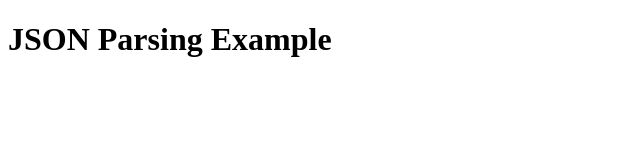
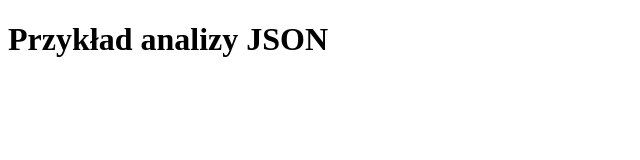
Before and after one commit to Flaige/goit-js-hw-08, a plain HTML site: page index.html in a window 1280 px wide. Shown: the whole page, without its empty margins (0-640 px from the left). Drawn offline with Linux system fonts and the light colour scheme.

Commit message:
Update index.html

```diff
--- a/index.html
+++ b/index.html
@@ -6,7 +6,7 @@
     <title>Moduł 8</title>
 </head>
 <body>
-    <h1>JSON Parsing Example</h1>
+    <h1>Przykład analizy JSON</h1>
     <script src="script.js"></script>
 </body>
 </html>
```
